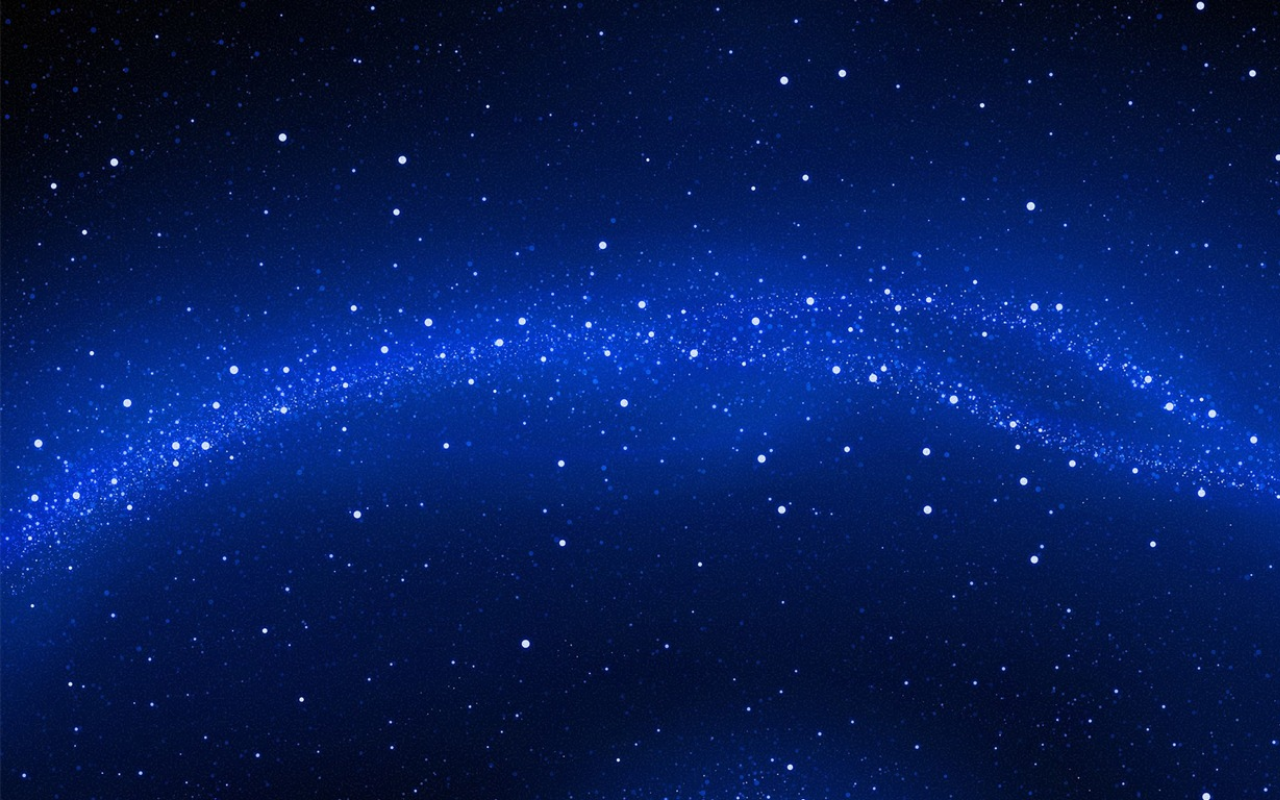
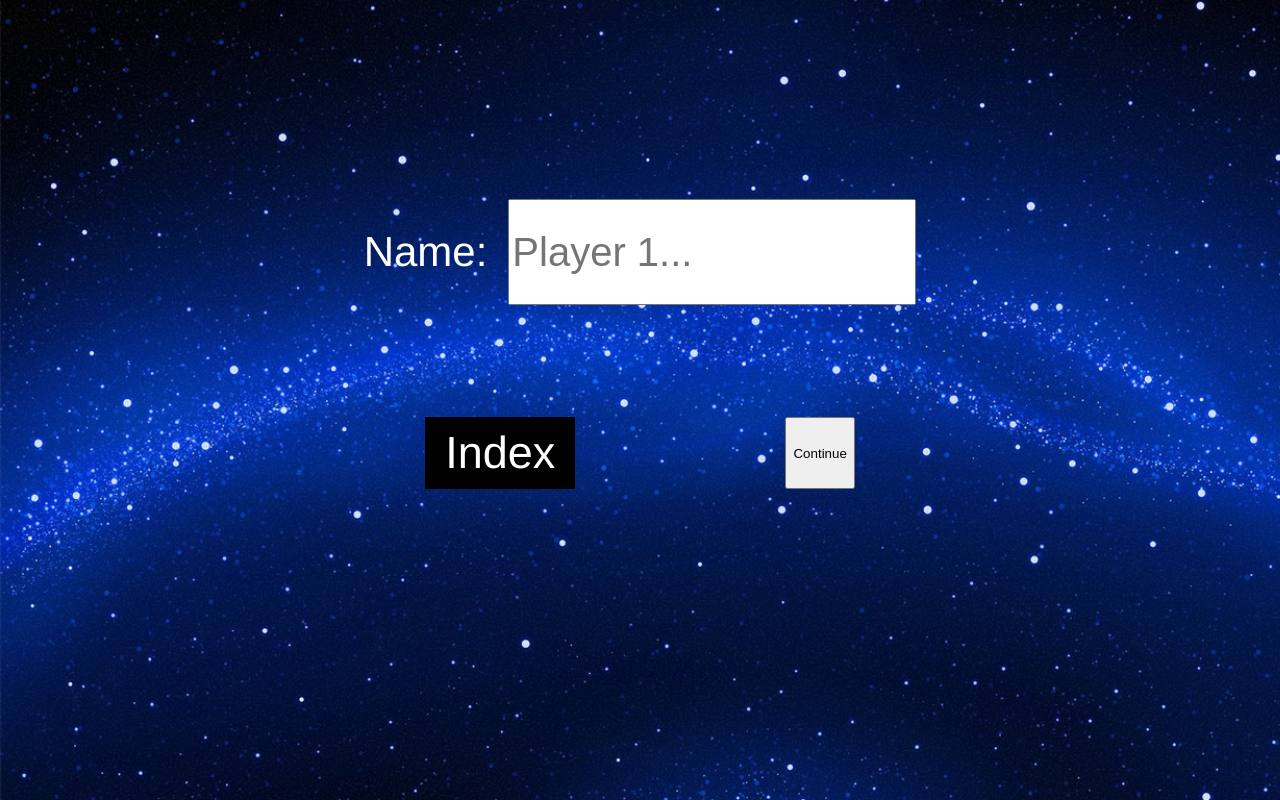
Before and after one commit to AngelaEjarque/proyecto3, a plain HTML site: page pages/play.html in a window 1280 px wide. Drawn offline with Linux system fonts and the light colour scheme.

Commit message:
creado nivel de dificultad y casilla para introducir nombre

```diff
--- a/css/style.css
+++ b/css/style.css
@@ -61,3 +61,31 @@ body {
     margin-right: 1em;
     margin-bottom: 4em;
 }
+/* PLAY html */
+
+.text-name {
+    font-family:'Franklin Gothic Medium', 'Arial Narrow', Arial, sans-serif;
+    color: white;
+    font-size: 42px;
+    margin-right: 0.5em;
+}
+
+.input-nick {
+    height: 2.5em;
+    width: 10em;
+    font-size: 40px;
+}
+
+.buttonnickname {
+    margin: 7em;
+    display: flex;
+    justify-content: space-around;
+    width: 40em;
+}
+
+.nicknameinput {
+    display: flex;
+    align-items: center;
+    justify-content: center;
+    flex-direction: row;
+}
--- /dev/null
+++ b/js/nickname.js
@@ -0,0 +1,9 @@
+const saveNameAndRedirect = () => {
+    const nickname = document.getElementById('nickname').value
+    if (nickname != "") {
+        localStorage.setItem('playerName', JSON.stringify(nickname));
+        window.location.href = "/pages/difficult.html";
+    } else {
+        alert("You must enter a name.")
+    }
+}
--- a/pages/play.html
+++ b/pages/play.html
@@ -7,6 +7,16 @@
     <title>Mastermind PLAY</title>
 </head>
 <body>
-
+    <div class="container-nicknamepage">
+        <form class="nicknameinput">
+            <span class="text-name">Name:</span><input type="text" minlength="3" maxlength="12" class="input-nick"
+                placeholder="Player 1..." id="nickname">
+        </form>
+        <div class="buttonnickname">
+            <a href="/index.html"><button class="buttongame">Index</button></a>
+            <button class="btn-game" onclick="saveNameAndRedirect()">Continue</button>
+        </div>
+    </div>
+    <script src="/js/nickname.js"></script>
 </body>
 </html>
```
Also changed, not shown: pages/difficult.html (added, +13 -0 lines), js/difficult.js (added).
